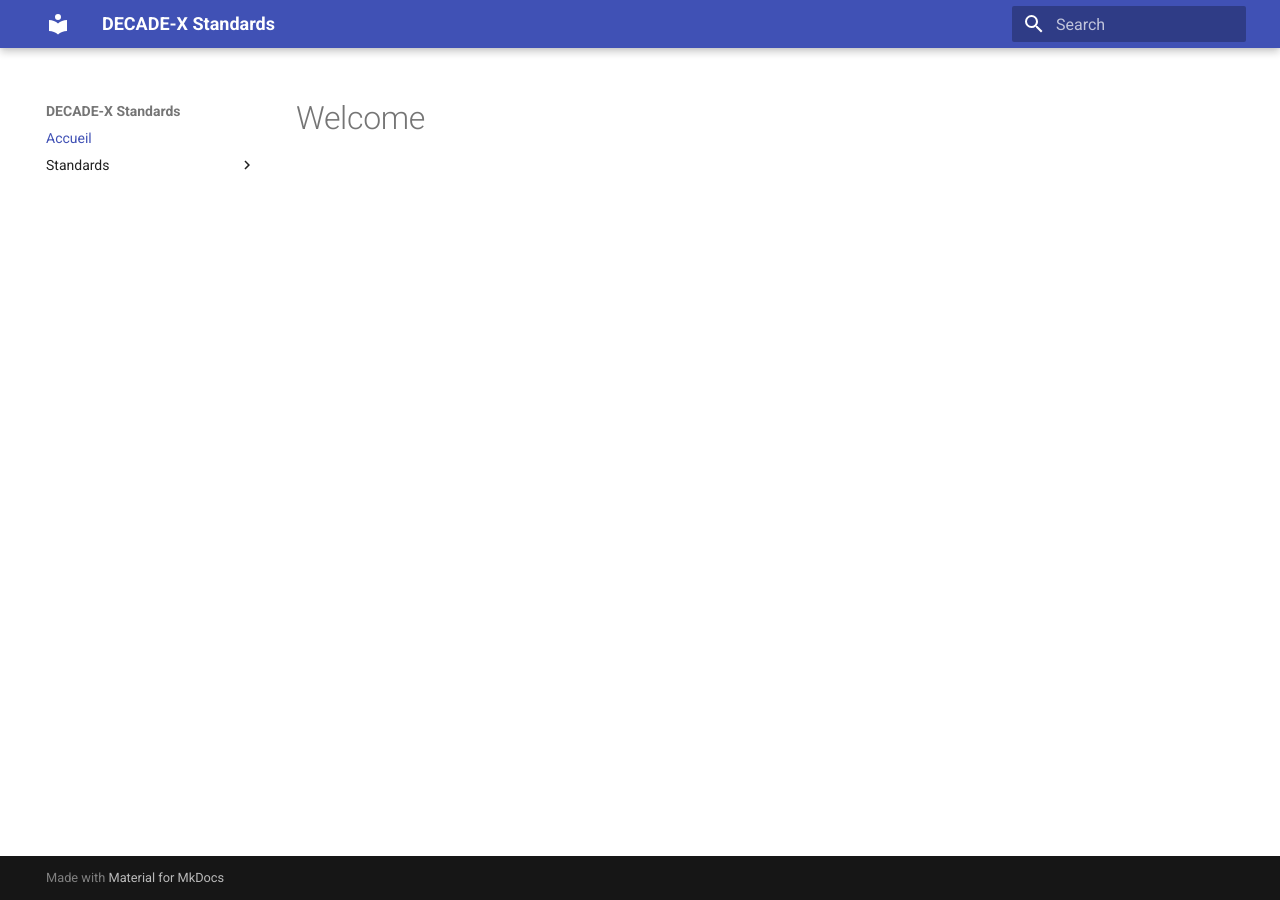
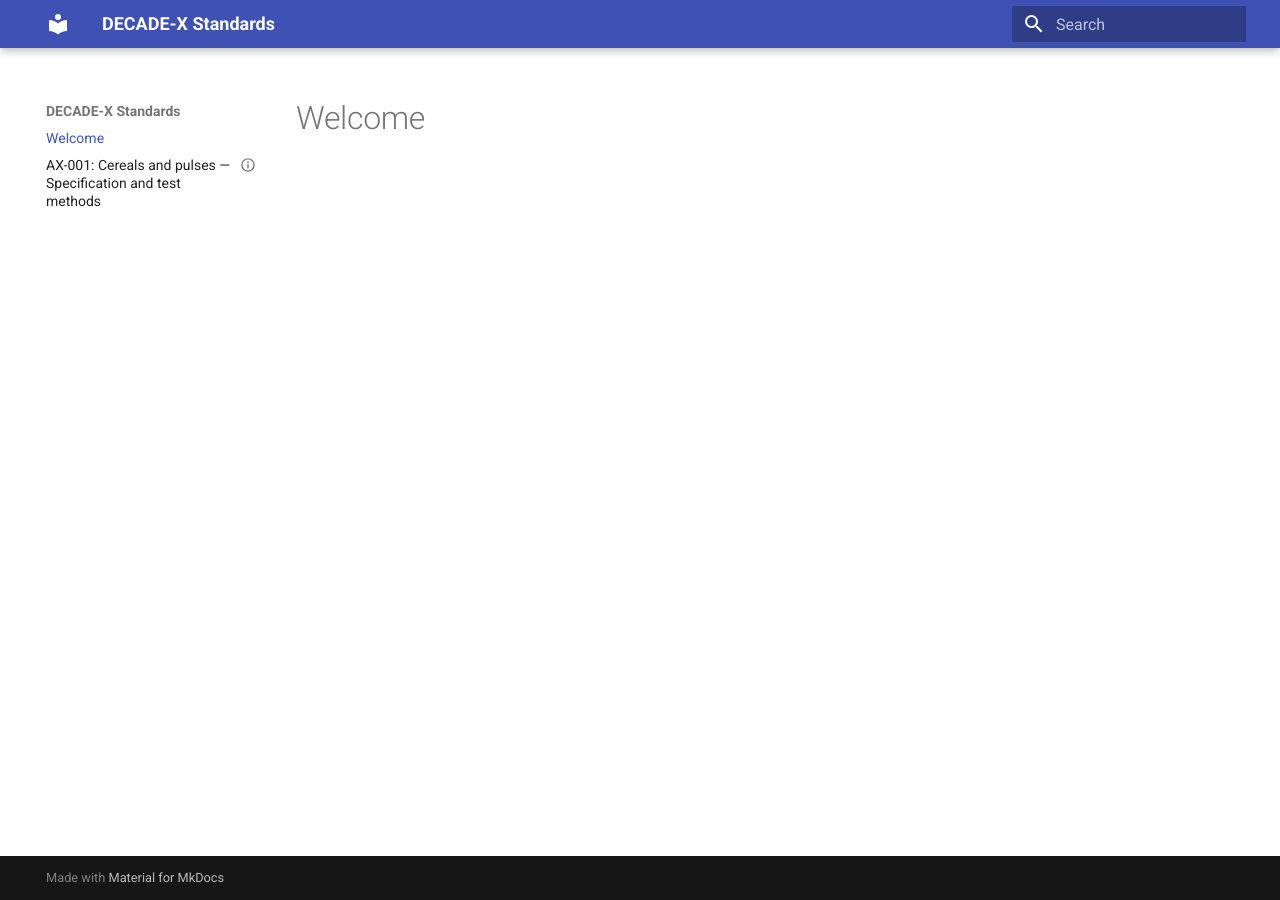
Before and after one commit to Shibukawa310/dx_standards, an MkDocs documentation site: the page built from docs/index.md, in a window 1280 px wide. Built offline with MkDocs 1.6.1 and Material for MkDocs 9.7.7, drawn with Linux system fonts in a browser that asks for light colours; part of the change alters nothing that is shown.

Commit message:
Update mkdocs.yml

```diff
--- a/mkdocs.yml
+++ b/mkdocs.yml
@@ -4,22 +4,16 @@ site_url: "https://shibukawa310.github.io/dx_standards/"
 theme:
   name: material
 
+# --- AJOUT DU DOSSIER D'INCLUSION ---
+plugins:
+  - search
+  - macros:
+      include_dir: includes  # On dit au plugin de regarder ici
+
 extra_css:
   - assets/custom.css
 
-nav:
-  - Accueil: index.md
-  - Standards:
-      - "AX-001: Cereals": AX-001.md
-
-# Les extensions pour que tout fonctionne comme avant
 markdown_extensions:
   - admonition
   - attr_list
-  - pymdownx.snippets:
-      base_path: ["includes"]
   - pymdownx.superfences
-
-plugins:
-  - search
-  - macros # C'est ce qui remplace "process_jinja" pour les {{ }}
```
